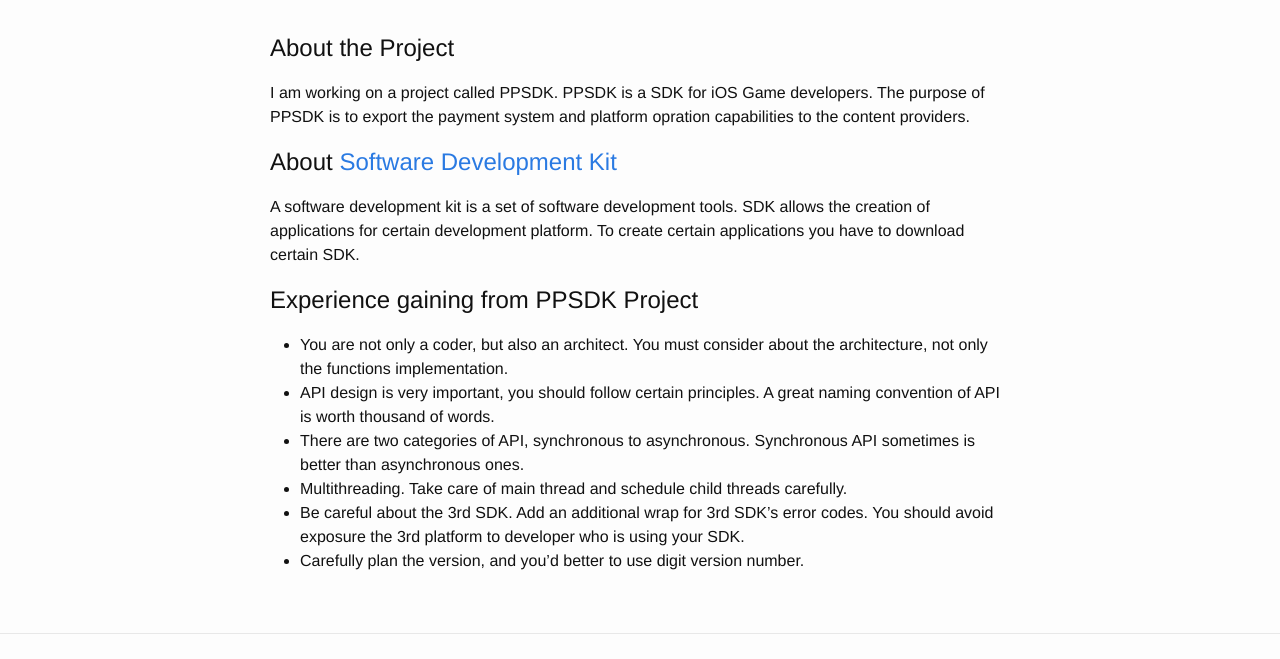
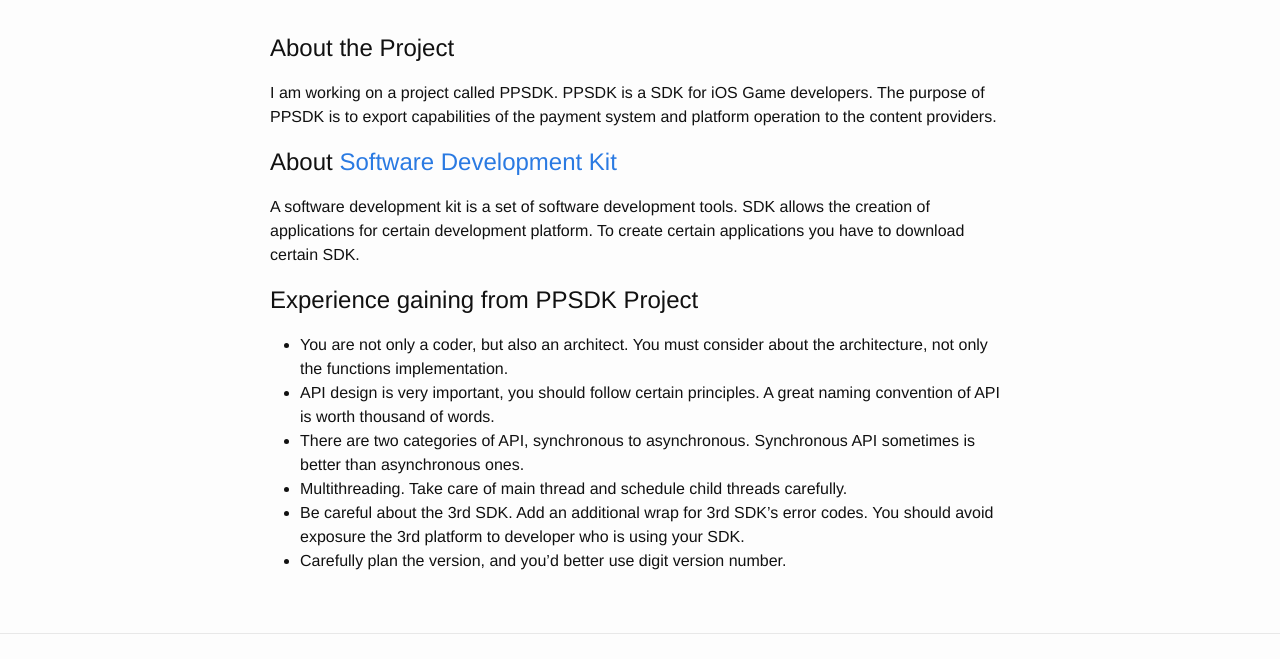
Before and after one commit to loiwu/loiwu.github.io, a Jekyll site: the page built from _posts/2015-12-16-What-I-am-working-on.markdown, in a window 1280 px wide. Shown: the part 170-829 px from the top of the page. Built offline with Jekyll 4.4.1, drawn with Linux system fonts in a browser that asks for light colours.

Commit message:
Fixed typo

```diff
--- a/_posts/2015-12-16-What-I-am-working-on.markdown
+++ b/_posts/2015-12-16-What-I-am-working-on.markdown
@@ -8,7 +8,7 @@ categories: my projects
 
 #About the Project
 
-I am working on a project called PPSDK. PPSDK is a SDK for iOS Game developers. The purpose of PPSDK is to export the payment system and platform opration capabilities to the content providers.
+I am working on a project called PPSDK. PPSDK is a SDK for iOS Game developers. The purpose of PPSDK is to export capabilities of the payment system and platform operation to the content providers.
 
 #About [Software Development Kit](https://en.wikipedia.org/wiki/Software_development_kit)
 
@@ -21,4 +21,4 @@ A software development kit is a set of software development tools. SDK allows th
 - There are two categories of API, synchronous to asynchronous. Synchronous API sometimes is better than asynchronous ones.
 - Multithreading. Take care of main thread and schedule child threads carefully.
 - Be careful about the 3rd SDK. Add an additional wrap for 3rd SDK's error codes. You should avoid exposure the 3rd platform to developer who is using your SDK.
-- Carefully plan the version, and you'd better to use digit version number.
+- Carefully plan the version, and you'd better use digit version number.
```
